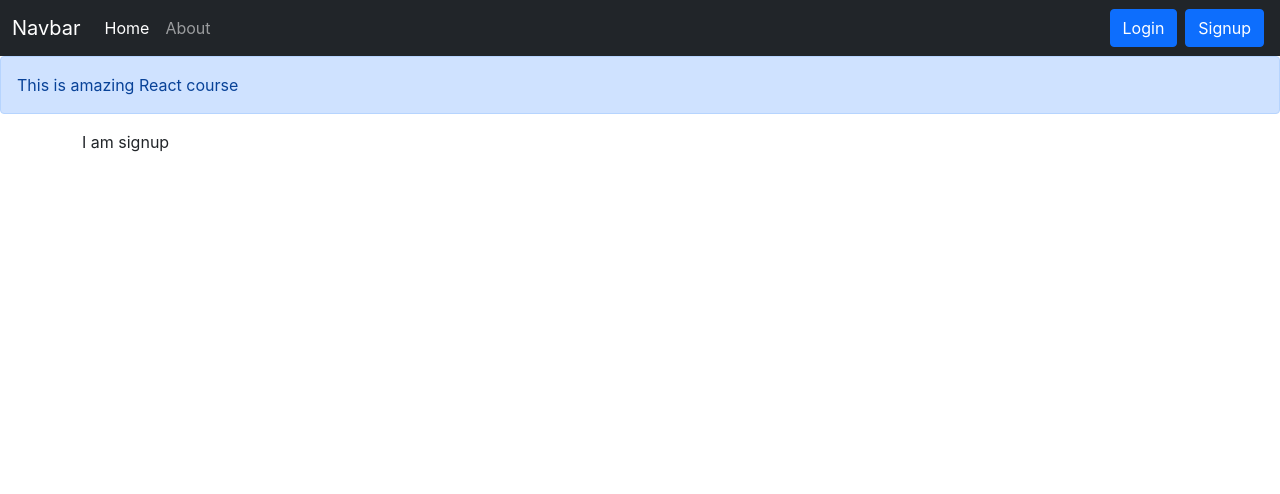
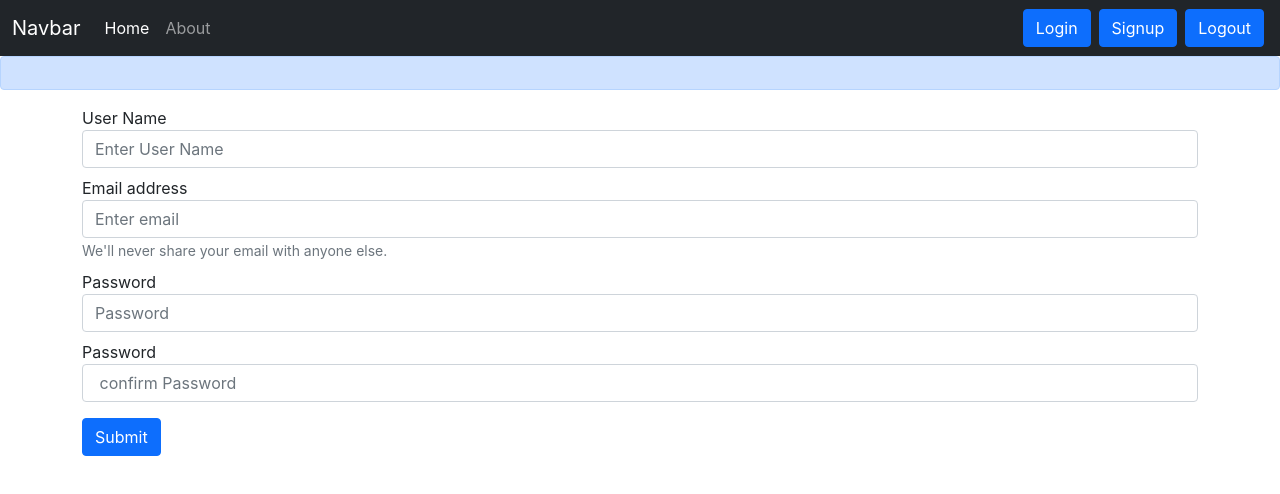
Before and after one commit to chauhangitanshu87/NoteGuard, a React (Create React App) app: page /signup in a window 1280 px wide. Shown: the top 494 px of the page. Built offline with nearby package versions, Linux system fonts and the light colour scheme.

Commit message:
11commit

```diff
--- a/package.json
+++ b/package.json
@@ -7,7 +7,6 @@
     "@testing-library/react": "^13.4.0",
     "@testing-library/user-event": "^13.5.0",
     "concurrently": "^9.0.1",
-    "cors": "^2.8.5",
     "react": "^18.3.1",
     "react-dom": "^18.3.1",
     "react-router-dom": "^6.26.2",
--- a/src/App.js
+++ b/src/App.js
@@ -12,6 +12,7 @@ import { Alert } from './components/Alert';
 
 import Signup from './components/Signup';
 import Login from './components/Login';
+import Logout from './components/Logout';
 
 
 function App() {
@@ -20,7 +21,7 @@ function App() {
     <NoteState>
    <Router>
         <Navbar />
-        <Alert message="This is amazing React course" />
+        <Alert message="Welcome to the Note Guard Application" />
         <div className="container">
         <Routes>
           <Route exact path="/" element={<Home />}>
@@ -30,6 +31,7 @@ function App() {
 
          <Route exact path="/login" element={<Login/>}/>
          <Route exact path="/signup" element={<Signup/>}/>
+         <Route exact path="/login" element={<Logout/>}/>
 
 
 
--- a/src/components/Alert.js
+++ b/src/components/Alert.js
@@ -1,10 +1,21 @@
-import React from 'react'
+import React ,{ useState, useEffect } from 'react'
 
 export const Alert = (props) => {
+
+        const [showAlert, setShowAlert] = useState(true);
+
+          useEffect(() => {
+          const timer = setTimeout(() => {
+            setShowAlert(false);
+          }, 1500);
+
+          return () => clearTimeout(timer);
+        }, []);
+
     return (
         <div>
             <div className="alert alert-primary" role="alert">
-                {props.message}
+            {showAlert &&  ( <div> {props.message} </div> )}
             </div>
         </div>
     )
--- /dev/null
+++ b/src/components/Logout.js
@@ -0,0 +1,24 @@
+import React from 'react';
+import { useNavigate } from 'react-router-dom';
+
+const Logout = () => {
+  let navigate = useNavigate();
+
+  const handleLogout = () => {
+    // Clear the token from localStorage
+    localStorage.removeItem('token');
+
+    // Redirect to the login or home page
+    navigate("/login"); // Or navigate("/"), depending on where you want to redirect
+  };
+
+  return (
+    <div>
+      <button className="btn btn-secondary" onClick={handleLogout}>
+        Logout
+      </button>
+    </div>
+  );
+};
+
+export default Logout;
--- a/src/components/Navbar.js
+++ b/src/components/Navbar.js
@@ -27,6 +27,7 @@ const Navbar = () => {
 
                     <Link className="btn btn-primary mx-1" to="/login" role="button">Login</Link>
                     <Link className="btn btn-primary mx-1" to="/signup" role="button">Signup</Link>
+                    <Link className="btn btn-primary mx-1" to="/login" role="button">Logout</Link>
 
                     </form>
                 </div>
--- a/src/components/Signup.js
+++ b/src/components/Signup.js
@@ -1,9 +1,67 @@
-import React from 'react'
+import React,{useState} from 'react'
+import { Navigate, useNavigate } from 'react-router-dom'
 
 const Signup = () => {
+
+    const [credentials, setCredentials] = useState({name: "",email: "", password: "", cpassword: ""})
+    let history = useNavigate();
+
+
+    const handleSubmit = async (e) => {
+        e.preventDefault();
+        const {name,email,password} = credentials;
+        const response = await fetch("http://localhost:3000/api/auth/createuser", {
+            method: 'POST',
+            headers: {
+                'Content-Type': 'application/json'
+            },
+            body: JSON.stringify({name,email,password})
+        });
+        const json = await response.json()
+        console.log(json);
+        if (json.success){
+            // Save the auth token and redirect
+            localStorage.setItem('token', json.authtoken);
+            history("/");
+
+        }
+
+    }
+
+    const onChange = (e)=>{
+        setCredentials({...credentials, [e.target.name]: e.target.value})
+    }
+
     return (
         <div>
-            I am signup
+           <form onSubmit={handleSubmit}>
+
+           <div className="my-2">
+    <label htmlFor="name">User Name</label>
+    <input type="text" className="form-control" id="name" name='name' onChange={onChange} aria-describedby="emailHelp" placeholder="Enter User Name" />
+
+  </div>
+
+  <div className="my-2">
+    <label htmlFor="email">Email address</label>
+    <input type="email" className="form-control" id="email" name='email' onChange={onChange} aria-describedby="emailHelp" placeholder="Enter email" />
+    <small id="emailHelp" className="form-text text-muted">We'll never share your email with anyone else.</small>
+  </div>
+
+  <div className="my-2">
+    <label htmlFor="password">Password</label>
+    <input type="password" className="form-control" id="password" name="password" onChange={onChange} placeholder="Password" />
+  </div>
+
+  <div className="my-2">
+    <label htmlFor="cpassword">Password</label>
+    <input type="password" className="form-control" id="cpassword" name='cpassword' onChange={onChange} placeholder=" confirm Password" />
+  </div>
+
+
+
+  <button type="submit" className="btn btn-primary my-2">Submit</button>
+</form>
         </div>
     )
 }
--- a/src/context/NoteState.js
+++ b/src/context/NoteState.js
@@ -14,7 +14,7 @@ const getNotes = async () => {
     method: 'GET',
     headers: {
       'Content-Type': 'application/json',
-      "auth-token": "eyJhbGciOiJIUzI1NiIsInR5cCI6IkpXVCJ9.eyJ1c2VyIjp7ImlkIjoiNjZlM2Q5MmRhOWNiYTk4Y2YzMDU0Mjk4In0sImlhdCI6MTcyNjIwODMwMX0.r2EHO1PdhUbBEioUF1jT_osWIQ6jt7wwft8-4emhFfE"
+      "auth-token": "eyJhbGciOiJIUzI1NiIsInR5cCI6IkpXVCJ9.eyJ1c2VyIjp7ImlkIjoiNjZlOTA1Y2U2YzkwYjE0ZDZlMzQxMjcxIn0sImlhdCI6MTcyNjU0ODU5Mn0.dne2V6ygYBGyioB4Mn9mP-UTgBwCZwF7PRLCi0PsM7U"
     }
   });
   const json = await response.json()
@@ -32,7 +32,7 @@ const getNotes = async () => {
       method: 'POST',
       headers: {
         'Content-Type': 'application/json',
-        "auth-token": "eyJhbGciOiJIUzI1NiIsInR5cCI6IkpXVCJ9.eyJ1c2VyIjp7ImlkIjoiNjZlM2Q5MmRhOWNiYTk4Y2YzMDU0Mjk4In0sImlhdCI6MTcyNjIwODMwMX0.r2EHO1PdhUbBEioUF1jT_osWIQ6jt7wwft8-4emhFfE"
+        "auth-token": "eyJhbGciOiJIUzI1NiIsInR5cCI6IkpXVCJ9.eyJ1c2VyIjp7ImlkIjoiNjZlOTA1Y2U2YzkwYjE0ZDZlMzQxMjcxIn0sImlhdCI6MTcyNjU0ODU5Mn0.dne2V6ygYBGyioB4Mn9mP-UTgBwCZwF7PRLCi0PsM7U"
       },
       body: JSON.stringify({title, description, tag})
     });
@@ -47,7 +47,7 @@ const getNotes = async () => {
       method: 'DELETE',
       headers: {
         'Content-Type': 'application/json',
-        "auth-token": "eyJhbGciOiJIUzI1NiIsInR5cCI6IkpXVCJ9.eyJ1c2VyIjp7ImlkIjoiNjEzMWRjNWUzZTQwMzdjZDQ3MzRhMDY2In0sImlhdCI6MTYzMDY2OTU5Nn0.hJS0hx6I7ROugkqjL2CjrJuefA3pJi-IU5yGUbRHI4Q"
+        "auth-token": "eyJhbGciOiJIUzI1NiIsInR5cCI6IkpXVCJ9.eyJ1c2VyIjp7ImlkIjoiNjZlOTA1Y2U2YzkwYjE0ZDZlMzQxMjcxIn0sImlhdCI6MTcyNjU0ODU5Mn0.dne2V6ygYBGyioB4Mn9mP-UTgBwCZwF7PRLCi0PsM7U"
       }
     });
 
@@ -63,7 +63,7 @@ const getNotes = async () => {
       method: 'PUT',
       headers: {
         'Content-Type': 'application/json',
-        "auth-token": "eyJhbGciOiJIUzI1NiIsInR5cCI6IkpXVCJ9.eyJ1c2VyIjp7ImlkIjoiNjZlM2Q5MmRhOWNiYTk4Y2YzMDU0Mjk4In0sImlhdCI6MTcyNjIwODMwMX0.r2EHO1PdhUbBEioUF1jT_osWIQ6jt7wwft8-4emhFfE"
+        "auth-token": "eyJhbGciOiJIUzI1NiIsInR5cCI6IkpXVCJ9.eyJ1c2VyIjp7ImlkIjoiNjZlOTA1Y2U2YzkwYjE0ZDZlMzQxMjcxIn0sImlhdCI6MTcyNjU0ODU5Mn0.dne2V6ygYBGyioB4Mn9mP-UTgBwCZwF7PRLCi0PsM7U"
       },
       body: JSON.stringify({title, description, tag})
     });
```
Also changed, not shown: 1 other file (tests, documents, lock files or other folders).
